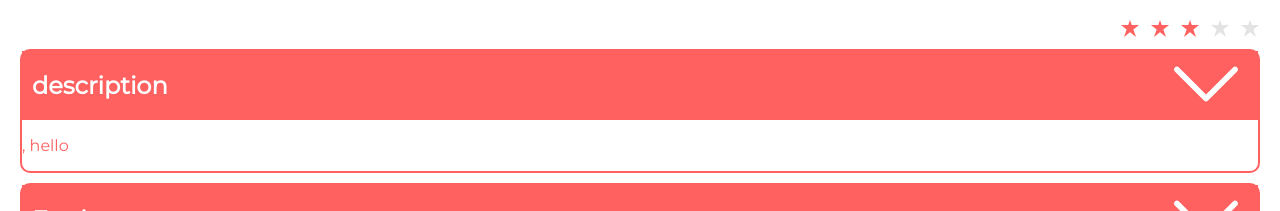
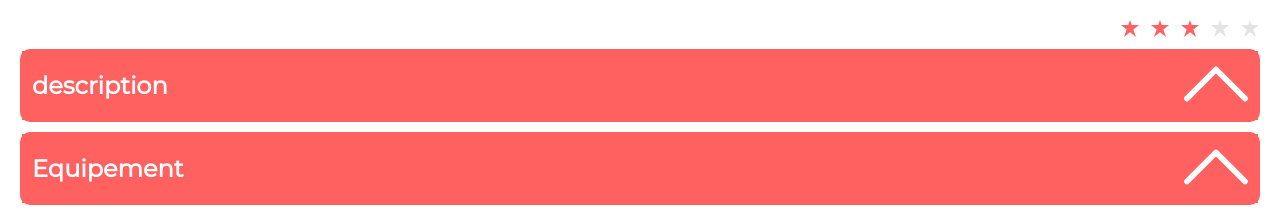
Before and after one commit to CMickus/Projet-6, a React (Create React App) app: page /location/0979876d in a window 1280 px wide. Shown: the part 741-952 px from the top of the page. Built offline with nearby package versions, Linux system fonts and the light colour scheme.

Commit message:
inversement de la valeur du usestatre dans hiddentext

```diff
--- a/src/components/Hidden-text.jsx
+++ b/src/components/Hidden-text.jsx
@@ -17,7 +17,7 @@ function displayOnClick(){
 import React, { useState } from "react";
 function Text(text) { return (<p>{text.description}, hello</p>) };
 function HiddenText({ prop, prop2 }) {
-    const [isVisible, setVisible] = useState(true);
+    const [isVisible, setVisible] = useState(false);
     const onClick = () => setVisible(!isVisible);
     return (
         <div className={style.container}>
```
